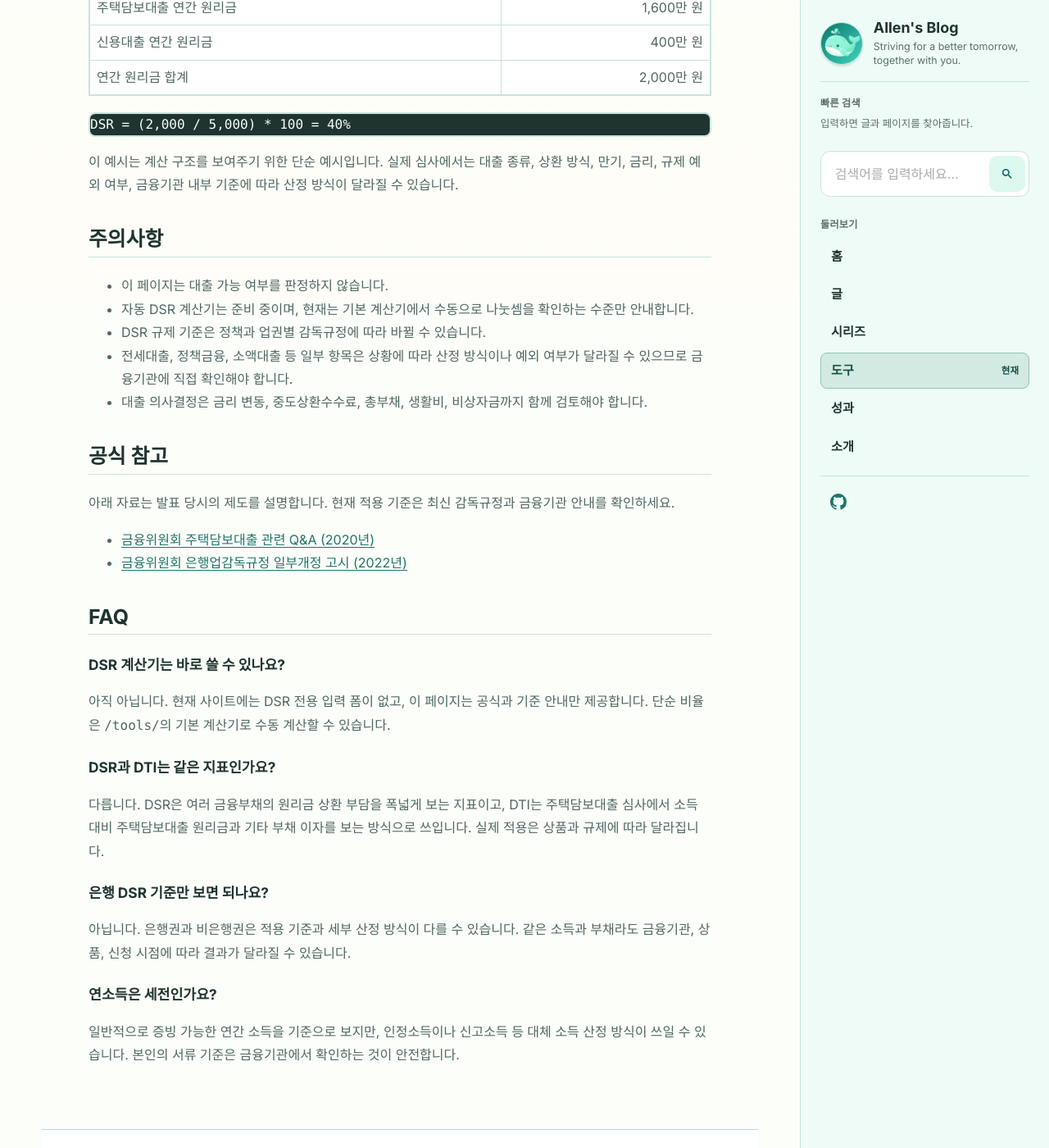
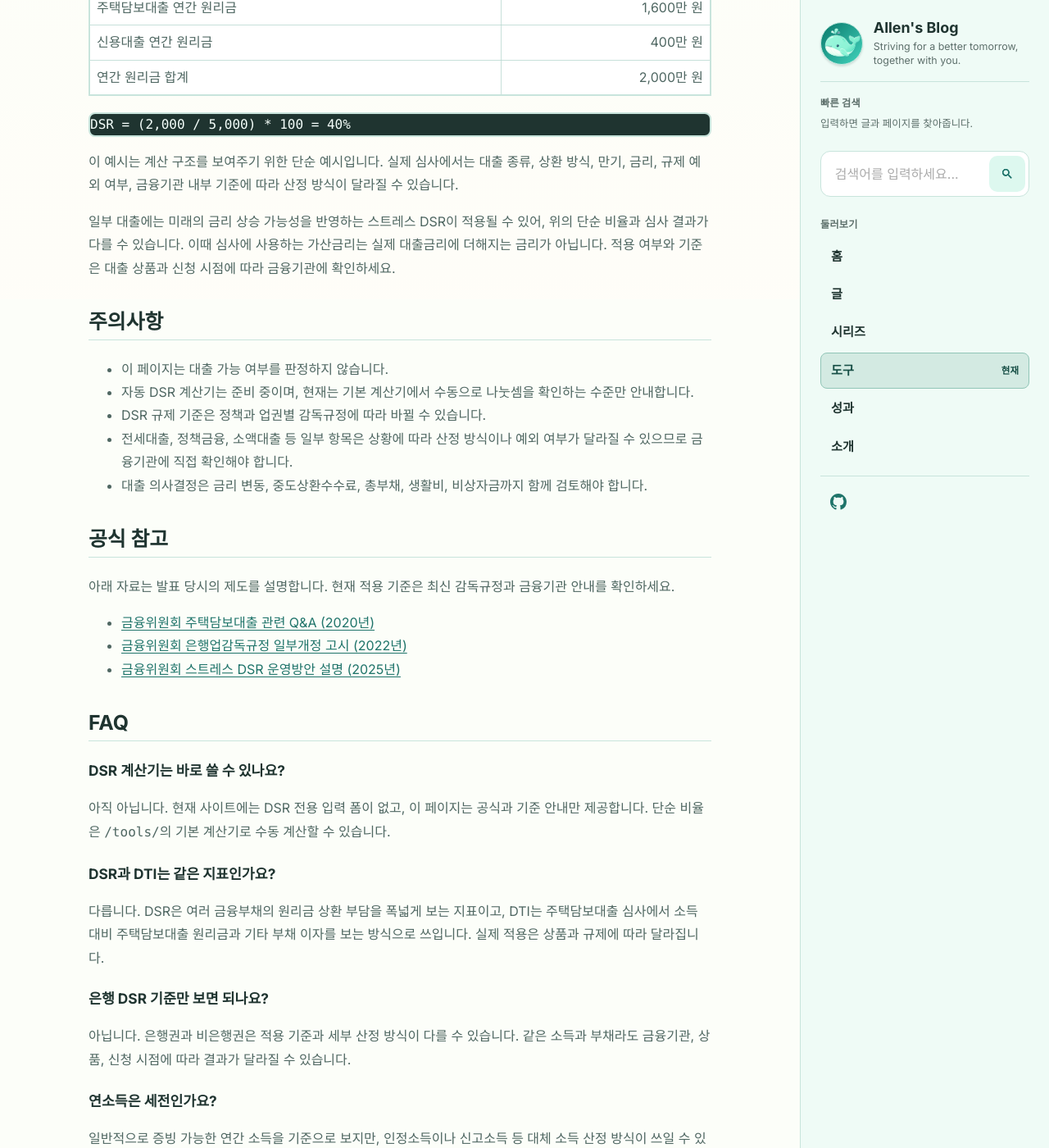
Before and after one commit to allenkang92/allenkang92.github.io, a Jekyll site: the page built from tools/dsr-calculator.md, in a window 1280 px wide and 1400 px high, scrolled down 1035 px. Shown: the whole window at 82% size. Built offline with Jekyll 4.4.1, drawn with Linux system fonts in a browser that asks for light colours.

Commit message:
DSR 심사 금리 안내 보완

```diff
--- a/tools/dsr-calculator.md
+++ b/tools/dsr-calculator.md
@@ -49,6 +49,8 @@ DSR = (2,000 / 5,000) * 100 = 40%
 
 이 예시는 계산 구조를 보여주기 위한 단순 예시입니다. 실제 심사에서는 대출 종류, 상환 방식, 만기, 금리, 규제 예외 여부, 금융기관 내부 기준에 따라 산정 방식이 달라질 수 있습니다.
 
+일부 대출에는 미래의 금리 상승 가능성을 반영하는 스트레스 DSR이 적용될 수 있어, 위의 단순 비율과 심사 결과가 다를 수 있습니다. 이때 심사에 사용하는 가산금리는 실제 대출금리에 더해지는 금리가 아닙니다. 적용 여부와 기준은 대출 상품과 신청 시점에 따라 금융기관에 확인하세요.
+
 ## 주의사항
 
 - 이 페이지는 대출 가능 여부를 판정하지 않습니다.
@@ -63,6 +65,7 @@ DSR = (2,000 / 5,000) * 100 = 40%
 
 - [금융위원회 주택담보대출 관련 Q&A (2020년)](https://www.fsc.go.kr/po020201/27351)
 - [금융위원회 은행업감독규정 일부개정 고시 (2022년)](https://www.fsc.go.kr/po040200/78432)
+- [금융위원회 스트레스 DSR 운영방안 설명 (2025년)](https://www.fsc.go.kr/no010101/85824)
 
 ## FAQ
 
```
